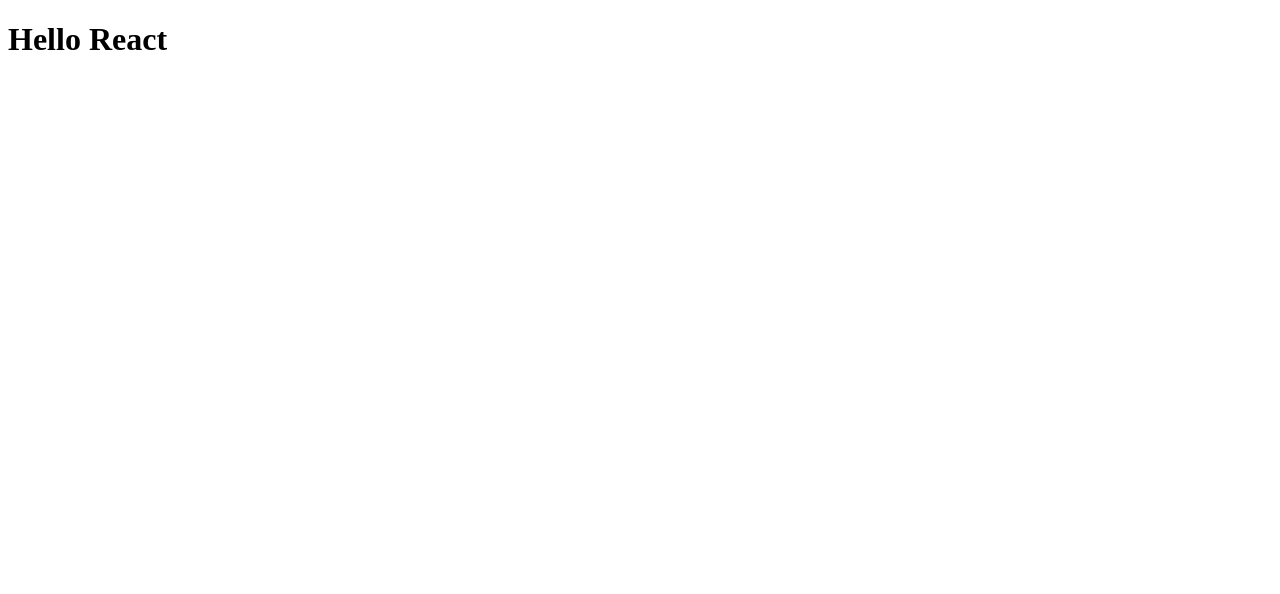
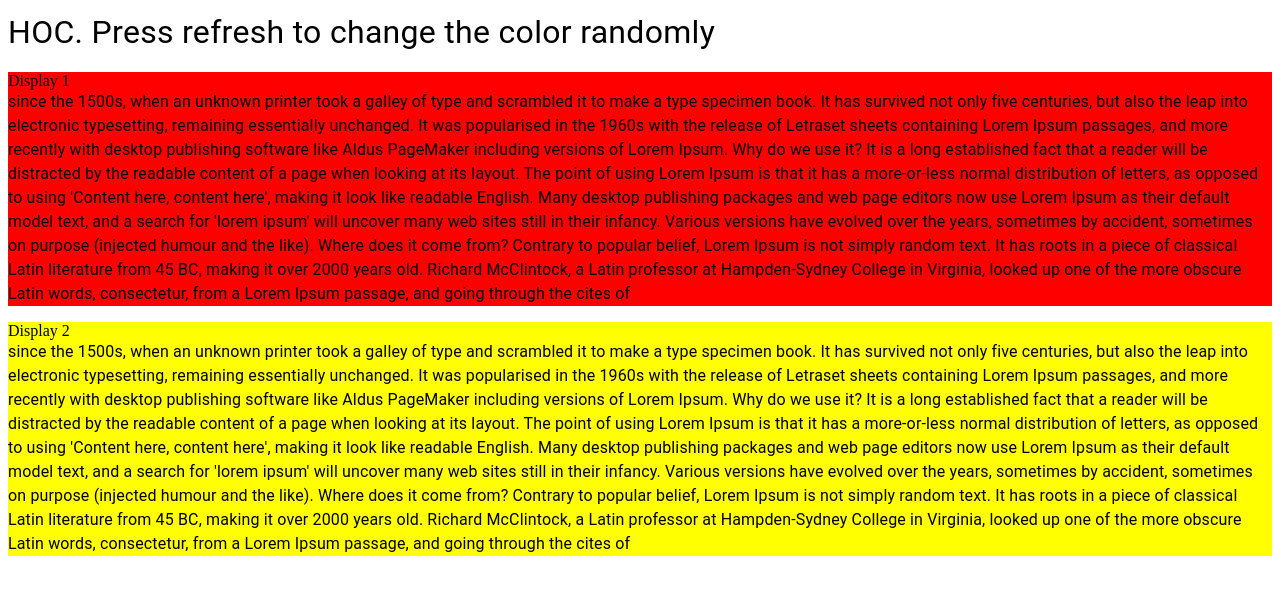
Before and after one commit to ADAMSINSUAT/Projects, a React app in the folder webpack/: page / in a window 1280 px wide. Shown: the top 594 px of the page. Built offline with nearby package versions, Linux system fonts and the light colour scheme.

Commit message:
Adam-Sinsuat Weekday-1 Task-1(HOC) Finished

```diff
--- a/webpack/src/App.js
+++ b/webpack/src/App.js
@@ -1,5 +1,20 @@
-import React from "react";
-const App=()=>{
-	return<h1>Hello React</h1>;
-};
+import * as React from "react";
+import { Stack, Button, Typography } from "@mui/material";
+import Display1 from "./components/Display1";
+
+import Hoc from "./components/HOC";
+import Display2 from "./components/Display2";
+
+class App extends React.Component {
+	render() {
+		return (
+			<Stack spacing={2} direction="column">
+			<Typography fontSize={32}>HOC. Press refresh to change the color randomly</Typography>
+			<Display1/>
+			<Display2/>
+			</Stack>
+		)
+	}
+}
+
 export default App;
--- /dev/null
+++ b/webpack/src/components/Display1.js
@@ -0,0 +1,37 @@
+import * as React from "react";
+import { Box, Card, CardMedia, Typography } from "@mui/material";
+import Hoc from "./HOC";
+
+const Display1 = () => {
+    return (
+        <>
+        Display 1
+            <Typography>
+                since the 1500s, when an unknown printer took a galley of type and
+                scrambled it to make a type specimen book. It has survived not only five
+                centuries, but also the leap into electronic typesetting, remaining
+                essentially unchanged. It was popularised in the 1960s with the release
+                of Letraset sheets containing Lorem Ipsum passages, and more recently
+                with desktop publishing software like Aldus PageMaker including versions
+                of Lorem Ipsum. Why do we use it? It is a long established fact that a
+                reader will be distracted by the readable content of a page when looking
+                at its layout. The point of using Lorem Ipsum is that it has a
+                more-or-less normal distribution of letters, as opposed to using
+                'Content here, content here', making it look like readable English. Many
+                desktop publishing packages and web page editors now use Lorem Ipsum as
+                their default model text, and a search for 'lorem ipsum' will uncover
+                many web sites still in their infancy. Various versions have evolved
+                over the years, sometimes by accident, sometimes on purpose (injected
+                humour and the like). Where does it come from? Contrary to popular
+                belief, Lorem Ipsum is not simply random text. It has roots in a piece
+                of classical Latin literature from 45 BC, making it over 2000 years old.
+                Richard McClintock, a Latin professor at Hampden-Sydney College in
+                Virginia, looked up one of the more obscure Latin words, consectetur,
+                from a Lorem Ipsum passage, and going through the cites of{" "}
+            </Typography>
+        </>
+    )
+}
+
+// export default Hoc({Component1: Display1});
+export default Hoc(Display1)
--- /dev/null
+++ b/webpack/src/components/Display2.js
@@ -0,0 +1,37 @@
+import * as React from "react";
+import { Box, Card, CardMedia, Typography } from "@mui/material";
+import Hoc from "./HOC";
+
+const Display2 = () => {
+    return (
+        <>
+        Display 2
+            <Typography>
+                since the 1500s, when an unknown printer took a galley of type and
+                scrambled it to make a type specimen book. It has survived not only five
+                centuries, but also the leap into electronic typesetting, remaining
+                essentially unchanged. It was popularised in the 1960s with the release
+                of Letraset sheets containing Lorem Ipsum passages, and more recently
+                with desktop publishing software like Aldus PageMaker including versions
+                of Lorem Ipsum. Why do we use it? It is a long established fact that a
+                reader will be distracted by the readable content of a page when looking
+                at its layout. The point of using Lorem Ipsum is that it has a
+                more-or-less normal distribution of letters, as opposed to using
+                'Content here, content here', making it look like readable English. Many
+                desktop publishing packages and web page editors now use Lorem Ipsum as
+                their default model text, and a search for 'lorem ipsum' will uncover
+                many web sites still in their infancy. Various versions have evolved
+                over the years, sometimes by accident, sometimes on purpose (injected
+                humour and the like). Where does it come from? Contrary to popular
+                belief, Lorem Ipsum is not simply random text. It has roots in a piece
+                of classical Latin literature from 45 BC, making it over 2000 years old.
+                Richard McClintock, a Latin professor at Hampden-Sydney College in
+                Virginia, looked up one of the more obscure Latin words, consectetur,
+                from a Lorem Ipsum passage, and going through the cites of{" "}
+            </Typography>
+        </>
+    )
+}
+
+// export default Hoc({Component2: Display2});
+export default Hoc(Display2)
--- /dev/null
+++ b/webpack/src/components/HOC.js
@@ -0,0 +1,19 @@
+import * as React from "react";
+import { Button, Box } from "@mui/material";
+
+const Hoc = (Component) => {
+    const color = ["orange", "green", "blue", "red", "yellow"];
+    let randomColor = color[Math.floor(Math.random() * color.length)];
+
+    return (props) => {
+        return (
+            <>
+                <Box sx={{ bgcolor: randomColor }}>
+                    <Component />
+                </Box>
+            </>
+        )
+    }
+}
+
+export default Hoc;
```
Also changed, not shown: webpack/package.json (+8 -1 lines), 1 other file (tests, documents, lock files or other folders).
